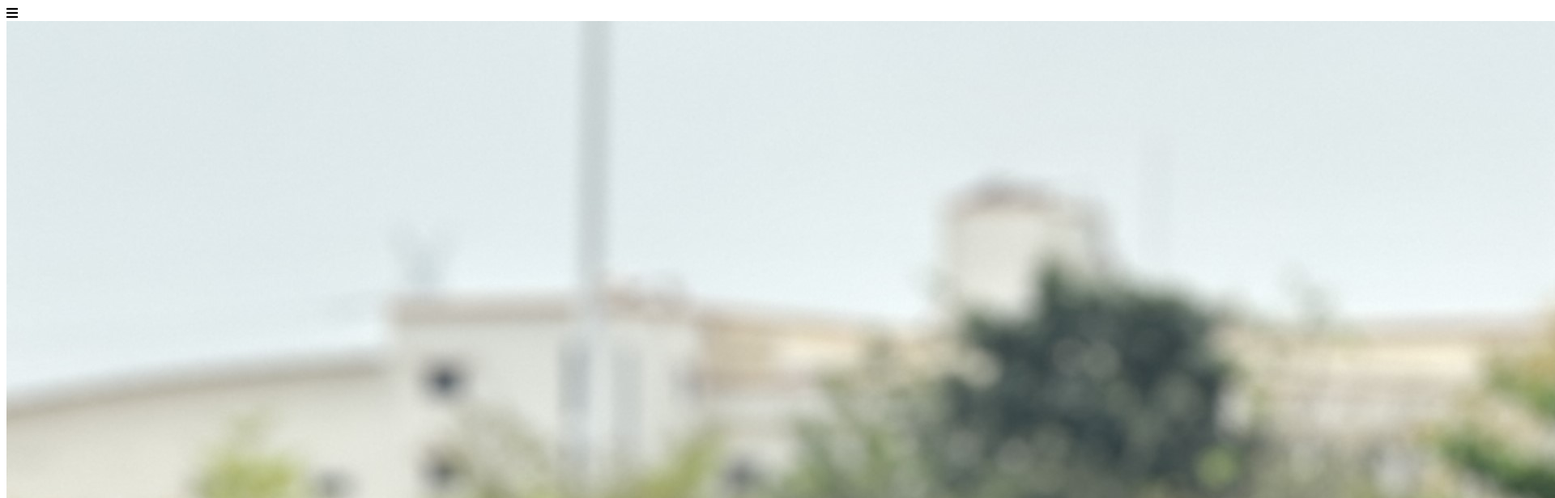
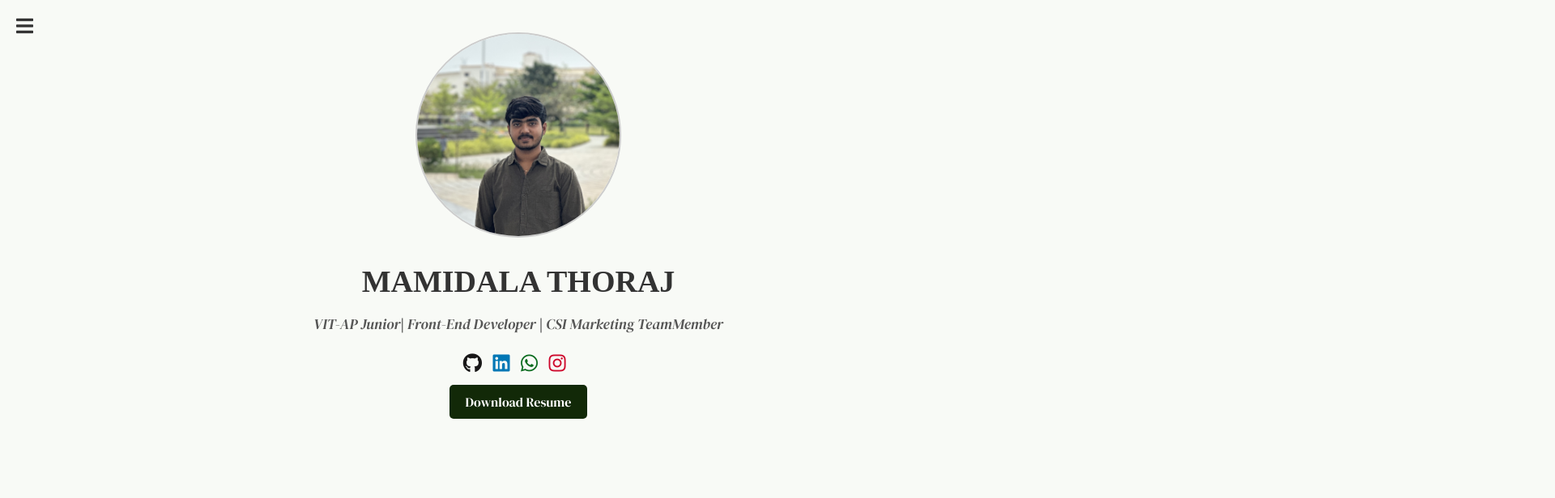
Before and after one commit to ThorajM/thoraj_portfolio, a plain HTML site: page index.html in a window 1280 px wide. Shown: the top 616 px of the page at 81% size, 1920 px wide, since content can reach past the window. Drawn offline with Linux system fonts and the light colour scheme.

Commit message:
index.css

```diff
--- a/index.css
+++ b/index.css
@@ -1,78 +1,287 @@
-<!DOCTYPE html>
-<html lang="en">
+body {
+    font-family: 'DM Serif Display', serif;
+    background-color: #f8faf6;
+    color: #333;
+    margin: 0;
+    padding: 0;
+    transition: background-color 0.5s ease, color 0.5s ease;
+}
+.container {
+    max-width: 800px;
+    margin: 0 auto;
+    padding: 40px;
+    animation: fadeInContainer 1s ease-in-out;
+}
 
-<head>
-    <meta charset="UTF-8">
-    <meta name="viewport" content="width=device-width, initial-scale=1.0">
-    <title>Portfolio</title>
-    <link rel="stylesheet" href="index.css">
-    <link rel="stylesheet" href="https://cdnjs.cloudflare.com/ajax/libs/font-awesome/5.15.4/css/all.min.css">
-    <link rel="preconnect" href="https://fonts.googleapis.com">
-    <link rel="preconnect" href="https://fonts.gstatic.com" crossorigin>
-    <link href="https://fonts.googleapis.com/css2?family=DM+Serif+Display:ital@0;1&display=swap" rel="stylesheet">
-</head>
+.menu-icon {
+    position: fixed;
+    top: 20px;
+    left: 20px;
+    cursor: pointer;
+    z-index: 1000;
+}
 
-<body>
-    <header>
+.menu-icon i {
+    font-size: 24px;
+    transition: transform 0.3s ease;
+}
 
-        <div class="menu-icon" id="menuIcon">
-            <i class="fas fa-bars"></i>
-        </div>
+.menu-icon:hover i {
+    transform: rotate(90deg);
+}
 
-        <div class="maincontainer" id="menuContainer" style="display: none;">
-            <div class="col-md-6 order-md-1">
-                <nav class="navi">
-                    <ul>
-                        <li><a href="about.html"><i class="fas fa-user btn btn-primary"></i> About </a></li>
-                        <li><a href="contactme.html"><i class="fas fa-handshake"></i> CollabWorks </a></li>
-                    </ul>
-                </nav>
-            </div>
-        </div>
-    </header>
+.maincontainer {
+    position: fixed;
+    top: 0;
+    left: 0;
+    height: 100vh;
+    width: 250px;
+    background-color: #D4E7C5; /* Light green background */
+    z-index: 999;
+    font-family: 'Montserrat', sans-serif;
+    animation: slideInLeft 0.5s forwards, fadeInMainContainer 1s ease-in-out;
+    padding-top: 60px;
+    box-shadow: 0 0 10px rgba(0, 0, 0, 0.1);
+}
 
-    <div class="container">
-        <section id="intro" class="row">
-            <div class="col-md-6 order-md-2">
-                <div class="img-container">
-                    <img src="IMG_7655.JPG" alt="Your Photo" class="img-fluid rounded mb-4">
-                </div>
-                <h2 class="name">MAMIDALA THORAJ</h2>
-                <p class="designation">VIT-AP Junior | Web Developer | Java Developer </p>
-                <div class="social-links">
-                    <a href="https://github.com/ThorajM" target="_blank"><i class="fab fa-github"></i></a>
-                    <a href="https://www.linkedin.com/in/thorajmamidala" target="_blank"><i class="fab fa-linkedin"></i></a>
-                    <a href=" https://wa.me/qr/B7SWTZNPNF5FI1" target="_blank"><i class="fab fa-whatsapp"></i></a>
-                    <a href="https://www.instagram.com/thoraj_naidu" target="_blank"><i class="fab fa-instagram"></i></a>
+@keyframes fadeInMainContainer {
+    from {
+        opacity: 0;
+        transform: translateX(-20px);
+    }
+    to {
+        opacity: 1;
+        transform: translateX(0);
+    }
+}
 
-                </div>
-                <div class="options">
-                    <nav>
-                        <ul>
-                            <li><a href="THORAJ RESUME.pdf" class="btn btn-primary button ">Download Resume</a></li>
-                        </ul>
-                    </nav>
-                </div>
-            </div>
-        </section>
-    </div>
+.navi {
+    padding: 20px 0;
+    text-align: left;
+}
 
-    <script>
-        document.addEventListener('DOMContentLoaded', function () {
-            const menuIcon = document.getElementById('menuIcon');
-            const menuContainer = document.getElementById('menuContainer');
-            function showMenuContainer() {
-                menuContainer.style.display = 'block';
-            }
-            function hideMenuContainer() {
-                menuContainer.style.display = 'none';
-            }
-            menuIcon.addEventListener('mouseenter', showMenuContainer);
-            menuIcon.addEventListener('mouseleave', hideMenuContainer);
-            menuContainer.addEventListener('mouseenter', showMenuContainer);
-            menuContainer.addEventListener('mouseleave', hideMenuContainer);
-        });
-    </script>
-</body>
+.navi ul li {
+    list-style: none;
+    margin-bottom: 20px;
+    animation: fadeInListItem 1s ease-in-out;
+}
 
-</html>
+.navi ul li a {
+    display: block;
+    padding: 15px;
+    text-decoration: none;
+    border-radius: 30px;
+    color: #080808;
+    font-size: 18px;
+    transition: background-color 0.3s ease;
+}
+
+.navi ul li a:hover {
+    background-color: #BFD8AF;
+}
+
+.col-md-6.order-md-1 {
+    padding: 20px;
+}
+
+
+.img-container {
+    width: 250px;
+    height: 250px;
+    overflow: hidden;
+    border: 2px solid #ccc;
+    border-radius: 50%;
+    margin: 0 auto 20px;
+}
+
+.img-container img {
+    width: 100%;
+    height: auto;
+}
+
+.name {
+    font-family: "Alice", serif;
+    font-weight: 600;
+    text-align: center;
+    font-size: 38px;
+    font-weight: bold;
+    margin-bottom: 10px;
+    animation: slideInName 1s ease-in-out;
+}
+
+.designation {
+    text-align: center;
+    font-size: 18px;
+    font-style: italic;
+    color: #555;
+    margin-bottom: 20px;
+    animation: slideInDesignation 1s ease-in-out;
+}
+
+.social-links {
+    text-align: center;
+    margin-bottom: 20px;
+}
+
+.social-links a {
+    display: inline-block;
+    margin-right: 10px;
+    font-size: 24px;
+    color: #333;
+    transition: color 0.3s ease;
+}
+
+.social-links a:hover {
+    color: #E4E4D0;
+}
+
+.social-links .fab.fa-whatsapp {
+    color: #0a6b1e;
+}
+
+.social-links .fab.fa-instagram {
+    color: #ce082c;
+}
+
+.social-links .fab.fa-linkedin {
+    color: #0077B5;
+}
+
+.social-links .fab.fa-github {
+    color: #181717;
+}
+
+.options {
+    text-align: center;
+    margin-top: 20px;
+}
+
+.options .btn-primary {
+    background-color: #122908;
+    border-color: #E4E4D0;
+    color: #fff;
+    padding: 10px 20px;
+    font-size: 16px;
+    border-radius: 5px;
+    transition: all 0.3s ease;
+}
+
+.options .btn-primary:hover {
+    background-color: #455701;
+    border-color: #E4E4D0;
+    color: #fff;
+}
+
+.options nav ul {
+    list-style-type: none;
+    padding: 0;
+    margin: 0;
+}
+
+.options nav ul li {
+    display: inline;
+    margin-right: 20px;
+}
+
+.options nav ul li:last-child {
+    margin-right: 0;
+}
+
+.options nav ul li a {
+    text-decoration: none;
+    color: #E4E4D0;
+}
+.button
+{
+    background-color: #455701;
+}
+
+
+@keyframes fadeInContainer {
+    from {
+        opacity: 0;
+        transform: translateY(-20px);
+    }
+    to {
+        opacity: 1;
+        transform: translateY(0);
+    }
+}
+
+@keyframes slideInLeft {
+    from {
+        transform: translateX(-100%);
+    }
+    to {
+        transform: translateX(0);
+    }
+}
+
+@keyframes fadeInListItem {
+    from {
+        opacity: 0;
+        transform: translateY(-20px);
+    }
+    to {
+        opacity: 1;
+        transform: translateY(0);
+    }
+}
+
+@keyframes slideInName {
+    from {
+        opacity: 0;
+        transform: translateY(-50px);
+    }
+    to {
+        opacity: 1;
+        transform: translateY(0);
+    }
+}
+
+@keyframes slideInDesignation {
+    from {
+        opacity: 0;
+        transform: translateY(50px);
+    }
+    to {
+        opacity: 1;
+        transform: translateY(0);
+    }
+}
+
+@media only screen and (max-width: 768px) {
+    .container {
+        padding: 20px;
+    }
+    .name {
+        font-size: 28px;
+    }
+    .designation {
+        font-size: 16px;
+    }
+    .social-links a {
+        font-size: 20px;
+    }
+    .options .btn-primary {
+        padding: 8px 16px;
+    }
+}
+@media only screen and (max-width: 480px) {
+    .container {
+        padding: 10px;
+    }
+    .name {
+        font-size: 24px;
+    }
+    .designation {
+        font-size: 14px;
+    }
+    .social-links a {
+        font-size: 16px;
+    }
+    .options .btn-primary {
+        padding: 6px 12px;
+        font-size: 14px;
+    }
+}
```
